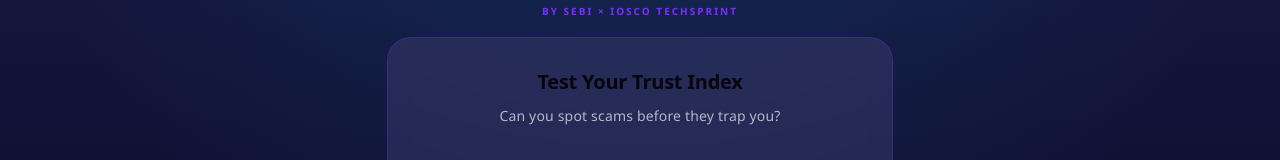
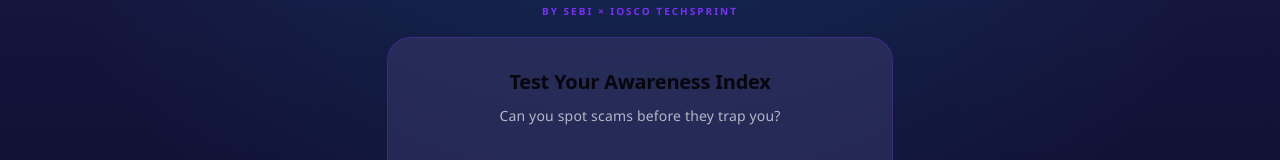
Before and after one commit to Grumpy1307/SwipeWise, a React (Vite) app: page / in a window 1280 px wide. Shown: the part 300-460 px from the top of the page. Built offline with nearby package versions, Linux system fonts and the light colour scheme.

Commit message:
Compress large video for faster load

```diff
--- a/src/components/SwipeWise.jsx
+++ b/src/components/SwipeWise.jsx
@@ -515,7 +515,7 @@ export default function SwipeWise() {
     // Streak Score: linear reward up to total questions
     const streakScore = totalQuestions ? Math.min(100, Math.round((maxStreak / totalQuestions) * 100)) : 0;
 
-    // Trust Index = 80% Accuracy + 10% Streak + 10% Speed
+    // Awareness Index = 80% Accuracy + 10% Streak + 10% Speed
     // This ensures accuracy is the primary driver of trust
     const trustIndex = Math.round((accuracy * 0.8) + (streakScore * 0.1) + (speedScore * 0.1));
 
@@ -554,7 +554,7 @@ export default function SwipeWise() {
             </div>
 
             <div className="sw-glass-card">
-              <h2 style={{ fontSize: "20px", fontWeight: 800, marginBottom: "10px" }}>Test Your Trust Index</h2>
+              <h2 style={{ fontSize: "20px", fontWeight: 800, marginBottom: "10px" }}>Test Your Awareness Index</h2>
               <p style={{ fontSize: "14px", color: "var(--text-secondary)" }}>
                 Can you spot scams before they trap you?
               </p>
@@ -907,7 +907,7 @@ export default function SwipeWise() {
               <span>YOUR RESULTS</span>
               {/* <h1 className="sw-title">SwipeWise</h1> */}
             </div>
-              <div className="sw-trust-label">TRUST INDEX</div>
+              <div className="sw-trust-label">Awareness Index</div>
               <div className="sw-trust-value" style={{ color: getTitleColor(trustIndex) }}>{trustIndex}</div>
               <div className="sw-trust-max">/100</div>
 
@@ -1021,7 +1021,7 @@ export default function SwipeWise() {
               <div className="sw-share-score" style={{ color: getTitleColor(trustIndex) }}>
                 {trustIndex}
               </div>
-              <div className="sw-share-label">TRUST INDEX</div>
+              <div className="sw-share-label">Awareness Index</div>
 
               <div className="sw-share-badge" style={{ color: getTitleColor(trustIndex) }}>
                 <span>{getTitleEmoji(trustIndex)}</span>
@@ -1040,7 +1040,7 @@ export default function SwipeWise() {
               </div>
 
               <div className="sw-share-promo">
-                <div className="sw-share-promo-text">Can you beat my Trust Index? 🏆</div>
+                <div className="sw-share-promo-text">Can you beat my Awareness Index? 🏆</div>
                 <div className="sw-share-promo-sub">Play SwipeWise — Swipe left on scams!</div>
               </div>
             </div>
@@ -1128,7 +1128,7 @@ export default function SwipeWise() {
             >
               <div style={{ textAlign: "center" }}>
                 <div style={{ fontSize: "22px", fontWeight: "800", color: "#7b2ff7" }}>{trustIndex}</div>
-                <div style={{ fontSize: "11px", opacity: 0.6, textTransform: "uppercase", letterSpacing: "0.5px" }}>Trust Index</div>
+                <div style={{ fontSize: "11px", opacity: 0.6, textTransform: "uppercase", letterSpacing: "0.5px" }}>Awareness Index</div>
               </div>
               <div style={{ width: "1px", background: "rgba(255,255,255,0.1)" }}></div>
               <div style={{ textAlign: "center" }}>
@@ -1211,7 +1211,7 @@ export default function SwipeWise() {
                     </span>
                   </div>
                   <div style={{ fontSize: "13px", opacity: 0.8, marginBottom: "12px" }}>
-                    Trust Index: <span style={{ color: "#7b2ff7", fontWeight: "700" }}>{trustIndex}</span>
+                    Awareness Index: <span style={{ color: "#7b2ff7", fontWeight: "700" }}>{trustIndex}</span>
                   </div>
                   <div style={{ display: "flex", gap: "12px", fontSize: "12px" }}>
                     <div style={{ background: "rgba(46,213,115,0.15)", padding: "6px 10px", borderRadius: "8px" }}>
@@ -1289,7 +1289,7 @@ export default function SwipeWise() {
                   border: "1px solid rgba(0, 210, 255, 0.2)"
                 }}>
                   <div style={{ fontSize: "14px", color: "var(--text-secondary)", lineHeight: "1.6" }}>
-                    SwipeWise helps users detect scams through interactive swipe-based learning and Trust Index scoring. Learn to identify investment fraud, phishing attempts, and impersonation scams.
+                    SwipeWise helps users detect scams through interactive swipe-based learning and Awareness Index scoring. Learn to identify investment fraud, phishing attempts, and impersonation scams.
                   </div>
                 </div>
               </div>
```
